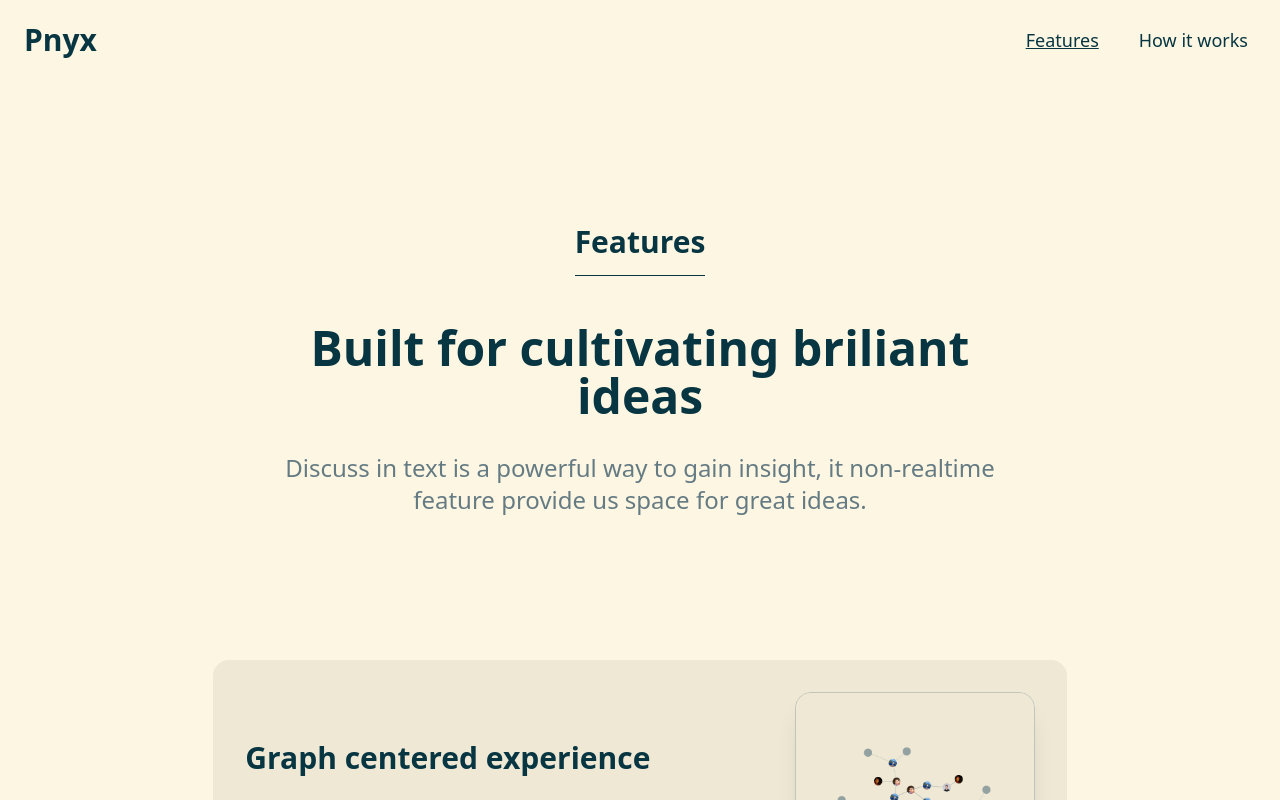
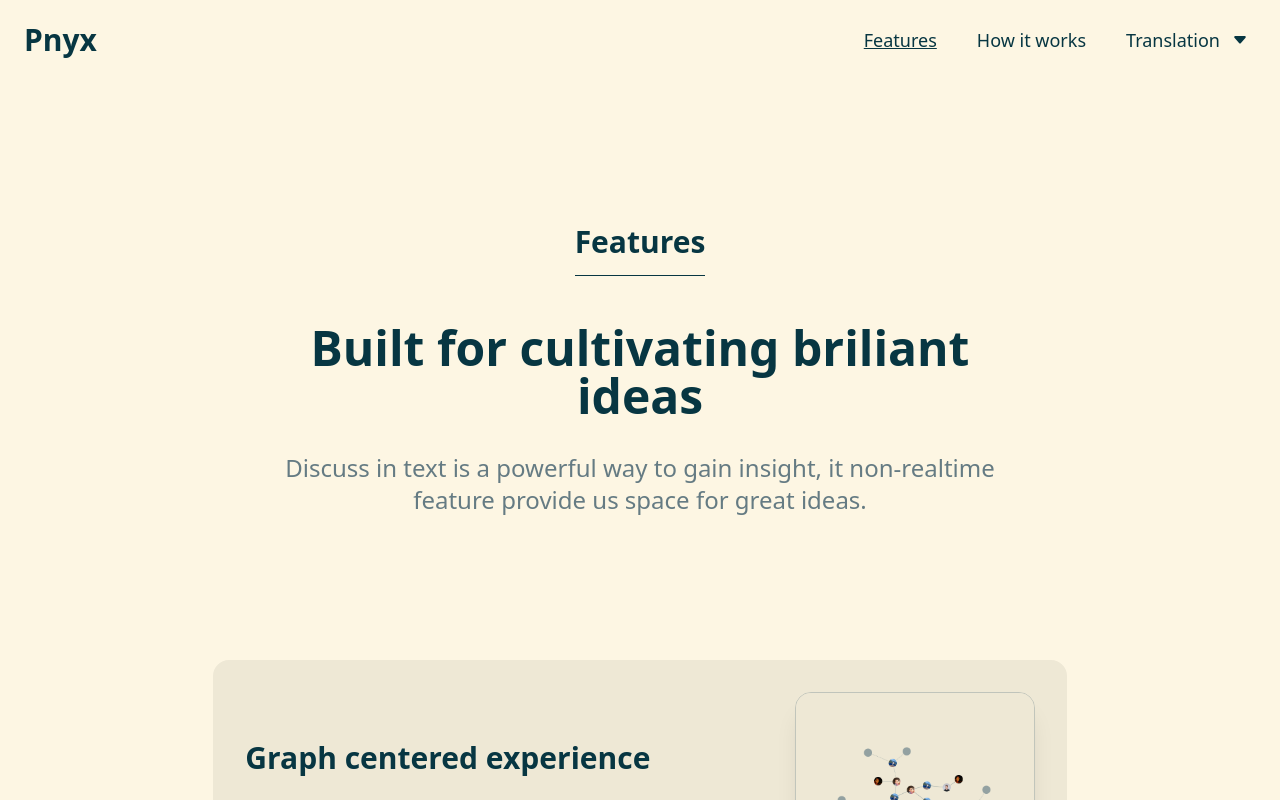
Before and after one commit to EiffelFly/pnyx, a React (Create React App) app: page /features in a window 1280 px wide. Built offline with nearby package versions, Linux system fonts and the light colour scheme.

Commit message:
Add translation select dropdown

```diff
--- a/src/components/Navbar.tsx
+++ b/src/components/Navbar.tsx
@@ -2,6 +2,7 @@ import React from "react";
 import { HowItWorksButton } from "./buttons/HowItWorksButton";
 import { FeaturesButton } from "./buttons/FeaturesButton";
 import { PynxLogoButton } from "./buttons/PynxLogoButton";
+import { NavBarTranslationDropdown } from "./NavbarTranslationDropdown";
 
 export const Navbar: React.FC = () => {
   return (
@@ -14,6 +15,7 @@ export const Navbar: React.FC = () => {
       >
         <FeaturesButton />
         <HowItWorksButton />
+        <NavBarTranslationDropdown />
       </div>
     </div>
   )
--- /dev/null
+++ b/src/components/NavbarDropdown.tsx
@@ -0,0 +1,40 @@
+import React, { useRef } from "react";
+import { CaretDownFillIcon } from "./icons/CaretDownFillIcon";
+import { useOnClickOutside } from "../shared-hooks/useOnClickOutside"
+
+interface Props {
+  placeholder: string;
+  className: string;
+}
+
+export const NavbarDropdown: React.FC<Props> = ({ placeholder, className, children }) => {
+  const ref = useRef(null);
+  const [isOpen, setIsOpen] = React.useState(false);
+  useOnClickOutside(ref, () => setIsOpen(false))
+
+  return (
+    <div
+      className={"flex flex-col " + className }
+    >
+      <div
+        className="dropsown-placeholder flex flex-row cursor-pointer h-10 my-auto hover:bg-sd-brcyan hover:bg-opacity-20 px-2 rounded-md"
+        onClick={() => setIsOpen(true)}
+      >
+        <div
+          className="font-sans font-regular text-sd-black text-lg my-auto mr-3"
+        >
+          {placeholder}
+        </div>
+        <CaretDownFillIcon size={4} />
+      </div>
+      { isOpen &&
+        <div
+          className="relative"
+          ref={ref}
+        >
+          {children}
+        </div>
+      }
+    </div>
+  )
+}
--- /dev/null
+++ b/src/components/NavbarTranslationDropdown.tsx
@@ -0,0 +1,38 @@
+import * as React from "react";
+import { NavbarDropdown } from "./NavbarDropdown";
+import { useTranslation } from "react-i18next";
+
+interface Props {}
+
+export const NavBarTranslationDropdown: React.FC<Props> = () => {
+
+  const { t, i18n } = useTranslation();
+
+  return (
+    <NavbarDropdown
+      placeholder={t("components:buttons.translationButton")}
+      className=""
+    >
+      <div
+        className="flex flex-col w-32 fixed top-20 bg-sd-brwhite border border-sd-brblue rounded-sm py-2"
+      >
+        <button
+          className="px-4 py-2 text-left hover:bg-sd-white"
+          onClick={() => {
+            i18n.changeLanguage("zh-TW")
+          }}
+        >
+          中文
+        </button>
+        <button
+          className="px-4 py-2 text-left hover:bg-sd-white"
+          onClick={() => {
+            i18n.changeLanguage("en")
+          }}
+        >
+          English
+        </button>
+      </div>
+    </NavbarDropdown>
+  )
+}
--- a/src/components/buttons/DiscordButton.tsx
+++ b/src/components/buttons/DiscordButton.tsx
@@ -5,7 +5,7 @@ interface Props {};
 export const DiscordButton: React.FC<Props> = () => {
   return (
     <a
-      className="font-sans h-10 flex font-light text-sd-black text-lg my-auto hover:bg-sd-brcyan hover:bg-opacity-20 px-2 rounded-md"
+      className="font-sans h-10 flex font-regular text-sd-black text-lg my-auto hover:bg-sd-brcyan hover:bg-opacity-20 px-2 rounded-md"
       href="https://discord.gg/Qve3u9gahE"
       target="_blank"
       rel="noopener noreferrer"
--- a/src/components/buttons/FeaturesButton.tsx
+++ b/src/components/buttons/FeaturesButton.tsx
@@ -11,9 +11,9 @@ export const FeaturesButton = withRouter(({ history, location }) => {
   return (
     <button
       className={match ?
-        "underline font-sans h-10 flex font-light text-sd-black text-lg my-auto hover:bg-sd-brcyan hover:bg-opacity-20 px-2 rounded-md"
+        "underline font-sans h-10 flex font-regular text-sd-black text-lg my-auto hover:bg-sd-brcyan hover:bg-opacity-20 px-2 rounded-md"
         :
-        "font-sans h-10 flex font-light text-sd-black text-lg my-auto hover:bg-sd-brcyan hover:bg-opacity-20 px-2 rounded-md"
+        "font-sans h-10 flex font-regular text-sd-black text-lg my-auto hover:bg-sd-brcyan hover:bg-opacity-20 px-2 rounded-md"
       }
       onClick={() => {
         history.push("/features");
--- a/src/components/buttons/HowItWorksButton.tsx
+++ b/src/components/buttons/HowItWorksButton.tsx
@@ -11,9 +11,9 @@ export const HowItWorksButton = withRouter(({ history, location }) => {
   return (
     <button
       className={match ?
-        "underline font-sans h-10 flex font-light text-sd-black text-lg my-auto hover:bg-sd-brcyan hover:bg-opacity-20 px-2 rounded-md"
+        "underline font-sans h-10 flex font-regular text-sd-black text-lg my-auto hover:bg-sd-brcyan hover:bg-opacity-20 px-2 rounded-md"
         :
-        "font-sans h-10 flex font-light text-sd-black text-lg my-auto hover:bg-sd-brcyan hover:bg-opacity-20 px-2 rounded-md"
+        "font-sans h-10 flex font-regular text-sd-black text-lg my-auto hover:bg-sd-brcyan hover:bg-opacity-20 px-2 rounded-md"
       }
       onClick={() => {
         history.push("/how-it-works");
--- a/src/locales/en/translation.json
+++ b/src/locales/en/translation.json
@@ -78,7 +78,8 @@
       "glanceFeaturesActionButton": "Glance Pnyx features",
       "joinWaitListActionButton": "Join waitlist",
       "featuresButton": "Features",
-      "howItWorksButton": "How it works"
+      "howItWorksButton": "How it works",
+      "translationButton": "Translation"
     }
   }
 }
--- a/src/locales/zh-TW/translation.json
+++ b/src/locales/zh-TW/translation.json
@@ -76,7 +76,8 @@
       "glanceFeaturesActionButton": "一窺 Pnyx 的特色",
       "joinWaitListActionButton": "參與討論",
       "featuresButton": "特色",
-      "howItWorksButton": "運作方式"
+      "howItWorksButton": "運作方式",
+      "translationButton": "其他語言"
     }
   }
 }
--- /dev/null
+++ b/src/shared-hooks/useOnClickOutside.tsx
@@ -0,0 +1,21 @@
+import { useEffect, RefObject } from "react";
+
+export const useOnClickOutside = (
+  ref: RefObject<any>,
+  handler: (e: MouseEvent | TouchEvent) => void
+) => {
+  useEffect(() => {
+    const listener = (event: MouseEvent | TouchEvent) => {
+      if (!ref.current || ref.current.contains(event.target)) {
+        return;
+      }
+      handler(event);
+    };
+    document.addEventListener("mousedown", listener);
+    document.addEventListener("touchstart", listener);
+    return () => {
+      document.removeEventListener("mousedown", listener);
+      document.removeEventListener("touchstart", listener);
+    };
+  }, [ref, handler]);
+};
```
